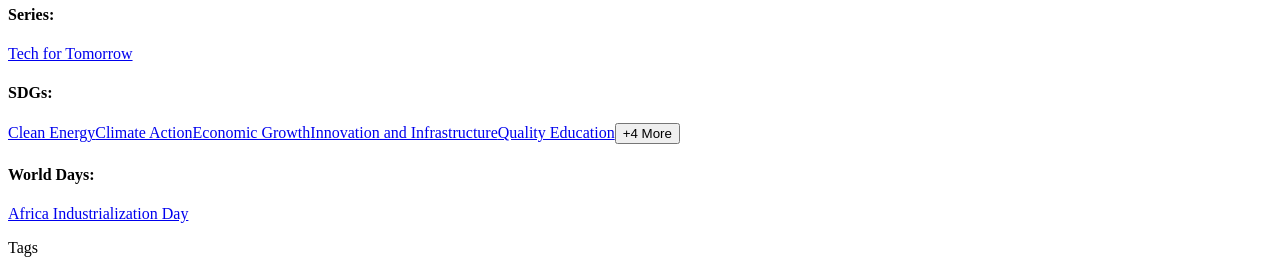
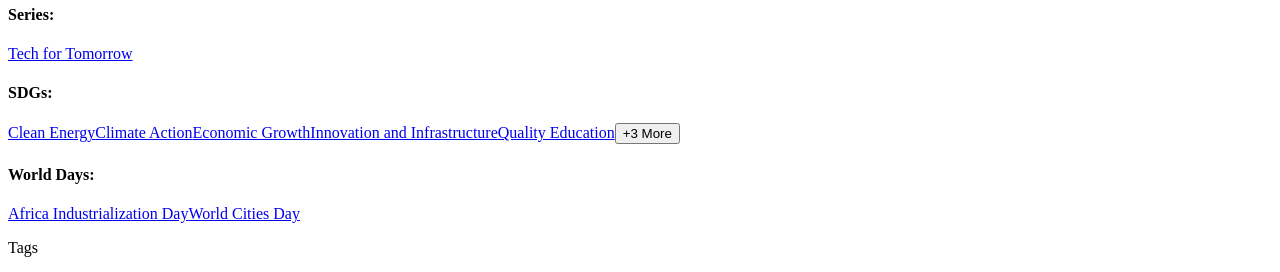
Before and after one commit to tomiabe/Susinsight, a Next.js app: page /stories/how-invisible-networks-are-powering-the-next-economic-leap in a window 1280 px wide. Shown: the part 7900-8172 px from the top of the page. Built offline with nearby package versions, Linux system fonts and the light colour scheme; some icons are missing.

Commit message:
Prioritize World Days over SDGs in category grouping

```diff
--- a/src/components/article-extras.tsx
+++ b/src/components/article-extras.tsx
@@ -355,25 +355,25 @@ export function ArticleExtras({ authors, categories, tags, primaryCategoryName,
   const grouped = {
     Region: secondaryCategories.filter(cat => regions.includes(cat.name)),
     Series: secondaryCategories.filter(cat => cat.name === "Tech for Tomorrow" || cat.name === seriesName),
+    "World Days": secondaryCategories.filter(cat =>
+      !regions.includes(cat.name) &&
+      cat.name !== "Tech for Tomorrow" &&
+      cat.name !== seriesName &&
+      cat.name.toLowerCase().includes("day")
+    ),
     SDGs: secondaryCategories.filter(cat =>
       !regions.includes(cat.name) &&
       cat.name !== "Tech for Tomorrow" &&
       cat.name !== seriesName &&
+      !cat.name.toLowerCase().includes("day") &&
       sdgKeywords.some(sdg => cat.name.includes(sdg))
-    ),
-    "World Days": secondaryCategories.filter(cat =>
-      !regions.includes(cat.name) &&
-      cat.name !== "Tech for Tomorrow" &&
-      cat.name !== seriesName &&
-      !sdgKeywords.some(sdg => cat.name.includes(sdg)) &&
-      cat.name.toLowerCase().includes("day")
     ),
     Other: secondaryCategories.filter(cat =>
       !regions.includes(cat.name) &&
       cat.name !== "Tech for Tomorrow" &&
       cat.name !== seriesName &&
-      !sdgKeywords.some(sdg => cat.name.includes(sdg)) &&
-      !cat.name.toLowerCase().includes("day")
+      !cat.name.toLowerCase().includes("day") &&
+      !sdgKeywords.some(sdg => cat.name.includes(sdg))
     )
   };
 
```
